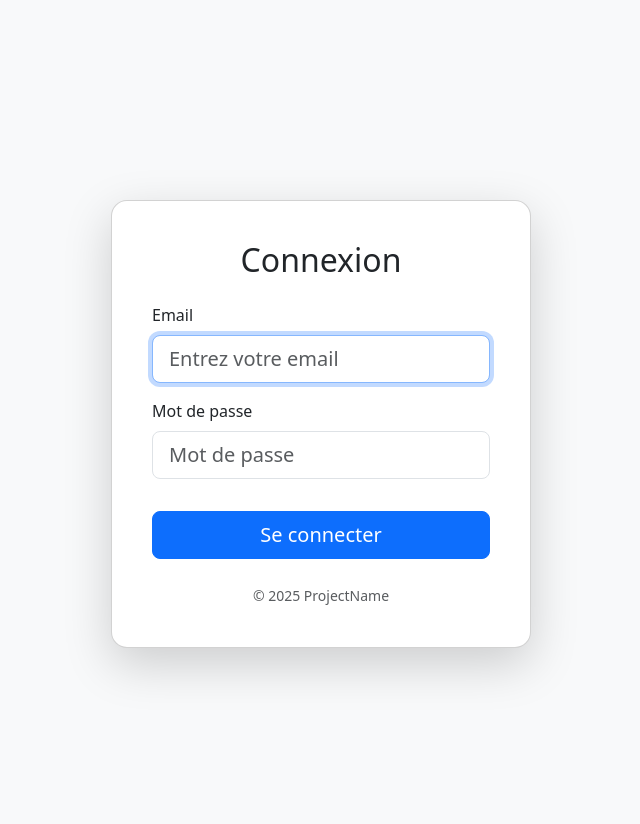
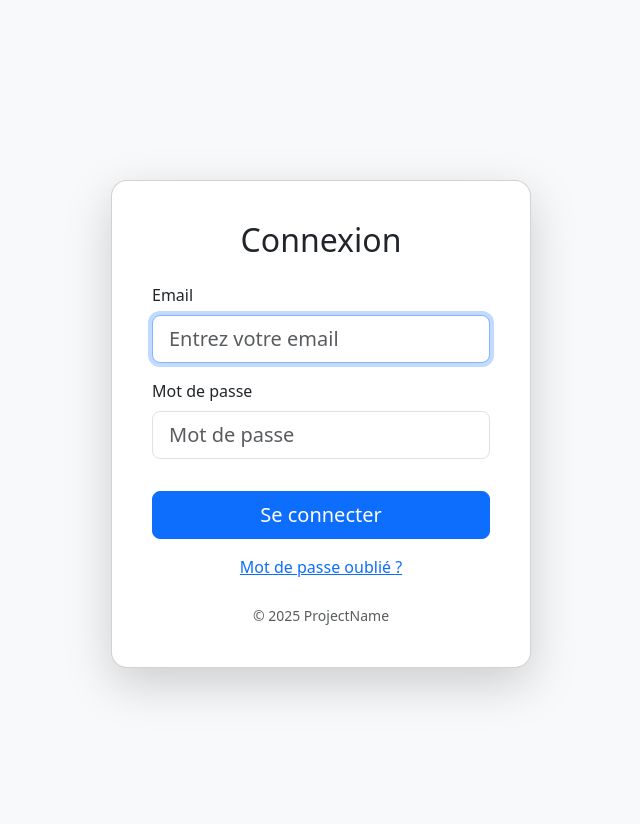
Before and after one commit to phandrieu/weddingManager, a Symfony app: template templates/security/login.html.twig in a window 1280 px wide. Shown: the whole page, without its empty margins (319-959 px from the left). Run offline with Twig, Linux system fonts and the light colour scheme; the template is opened without the code that fills it, so the values that code supplies are empty; some libraries are stand-ins or nearby versions.

Commit message:
ajout du reset de mot de passe

```diff
--- a/templates/security/login.html.twig
+++ b/templates/security/login.html.twig
@@ -1,4 +1,3 @@
-
 {% extends 'base.html.twig' %} {# essentiel pour le profiler #}
 
 {% block body %}
@@ -39,6 +38,10 @@
                 </button>
             </form>
 
+            <div class="text-center mt-3">
+                <a href="{{ path('app_forgot_password') }}">Mot de passe oublié ?</a>
+            </div>
+
             <div class="text-center mt-4">
                 <small class="text-muted">&copy; {{ "now"|date("Y") }} ProjectName</small>
             </div>
```
